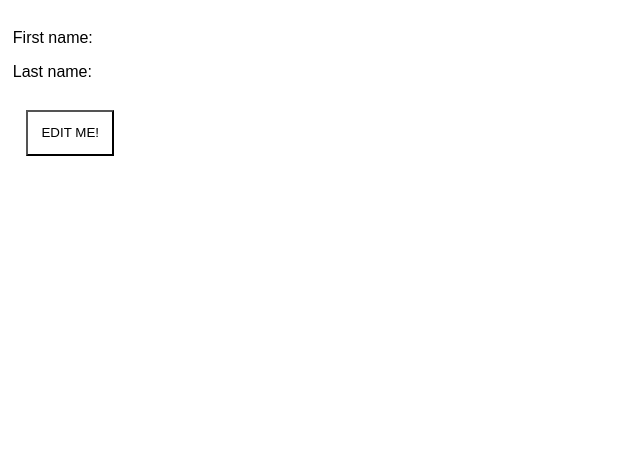
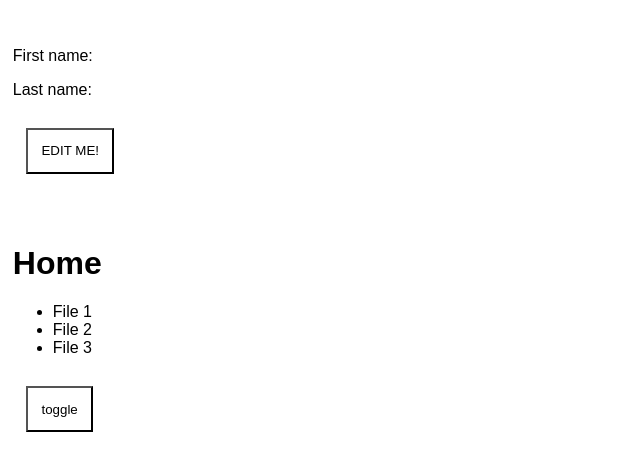
Before and after one commit to ethansam911/FormEditHW, a React (Create React App) app: page / in a window 1280 px wide. Shown: the top 470 px of the page, without its empty margins (0-640 px from the left). Built offline with nearby package versions, Linux system fonts and the light colour scheme.

Commit message:
Added Show/Hide Button and folder.js

```diff
--- a/src/App.js
+++ b/src/App.js
@@ -1,12 +1,22 @@
 import React, { Component } from 'react';
 import './App.css';
 import FormEdit from './formEdit';
+import Folder from './folder'
 
-class App extends Component {
+class App extends React.Component {
+  constructor()
+  {
+    super();
+    this.state = {}
+  }
   render() {
     return (
-
-    <FormEdit/>
+      <div>
+        <br />
+        <FormEdit />
+        <br/><br/>
+        <Folder/>
+      </div>
 
     );
   }
--- /dev/null
+++ b/src/folder.js
@@ -0,0 +1,56 @@
+import React, { Component } from 'react';
+
+class Folder extends Component {
+
+    constructor()
+    {
+        super();
+
+        this.state =
+        {
+        //Files are currently hidden
+        showFiles: false
+        }
+    }
+
+    toggleFiles = () =>
+    {
+        this.setState
+        ({
+            showFiles: true
+        });
+    }
+    render()
+    {
+        if(this.state.showFiles)
+        {
+            return(
+                <div>
+                    <h1> Home </h1>
+                    <button onClick={this.toggleFiles}> show/hide</button>
+                </div>
+            )
+        }
+        else
+        {
+        return(
+            <div>
+                <h1>Home</h1>
+                <ul>
+                    <li>File 1</li>
+                    <li>File 2</li>
+                    <li>File 3</li>
+                </ul>
+                <div>
+                    <button onClick={this.toggleFiles}>toggle</button>
+                </div>
+            </div>
+            );
+        }
+    }
+}
+
+
+
+//Ensure the visibility of this file
+export default Folder;
```
